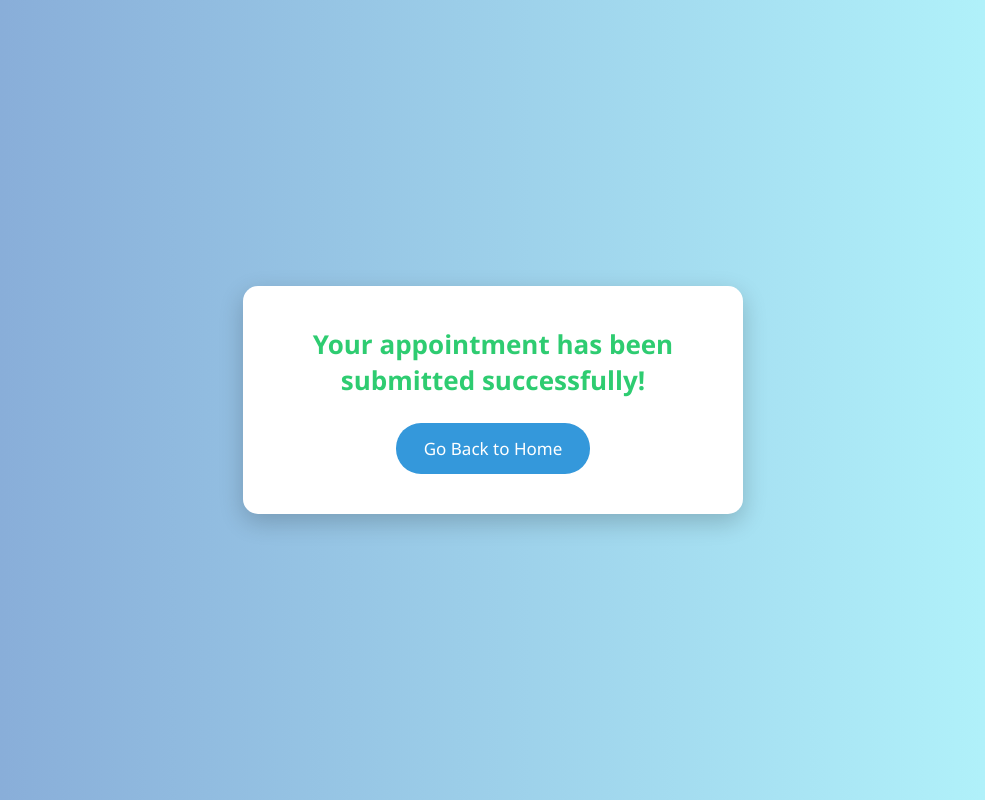
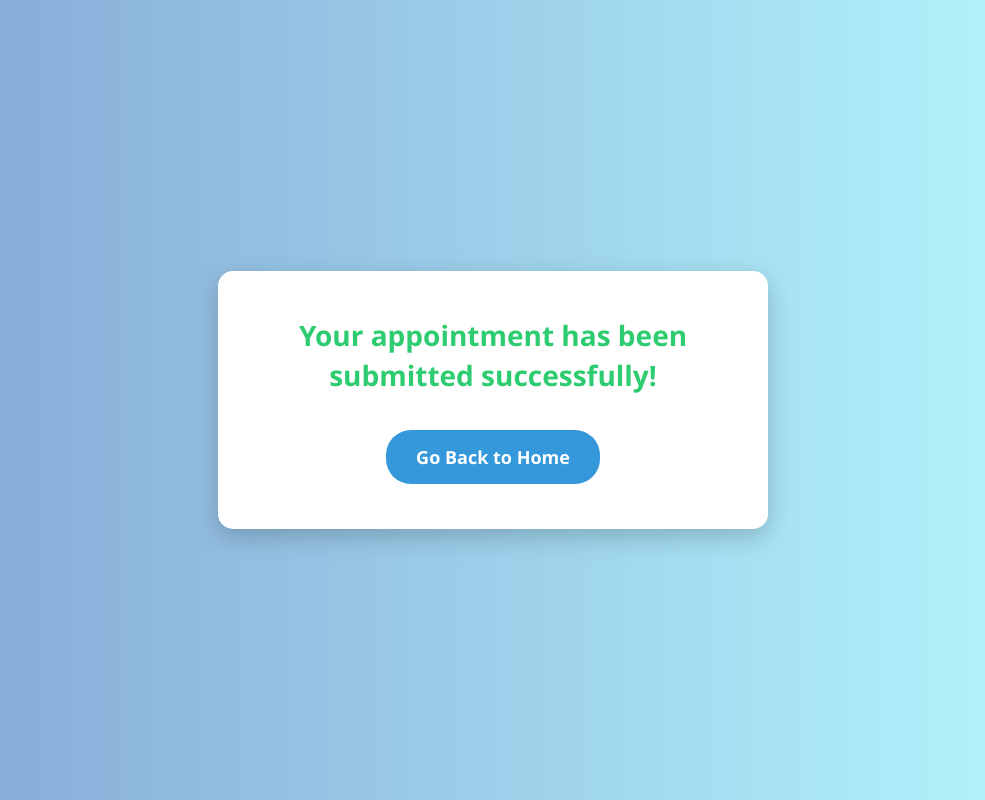
Before and after one commit to Herwinstenil/Hospital-Appointment-Booking, a Django app: page /profile_success/ in a window 1280 px wide. Shown: the whole page, without its empty margins (147-1132 px from the left). Run offline with Django 5.2, Linux system fonts and the light colour scheme.

Commit message:
Hospital

```diff
--- a/Branch/Emergency/templates/login.html
+++ b/Branch/Emergency/templates/login.html
@@ -8,7 +8,8 @@
 
   <!-- Font Awesome for eye icon -->
   <link rel="stylesheet" href="https://cdnjs.cloudflare.com/ajax/libs/font-awesome/6.4.0/css/all.min.css"
-    crossorigin="anonymous" referrerpolicy="no-referrer" />  <style>
+    crossorigin="anonymous" referrerpolicy="no-referrer" />
+  <style>
     :root {
       --white: #fff;
       --gray: #333;
@@ -134,6 +135,7 @@
     .btn:active {
       transform: scale(0.98);
     }
+
     .error-message {
       text-align: center;
       color: red;
@@ -499,7 +501,6 @@
         background: #333;
       }
     }
-
   </style>
 </head>
 
@@ -542,4 +543,5 @@
     }
   </script>
 </body>
+
 </html>
--- a/Branch/Emergency/templates/success.html
+++ b/Branch/Emergency/templates/success.html
@@ -1,12 +1,11 @@
 <!DOCTYPE html>
 <html lang="en">
+
 <head>
     <meta charset="UTF-8">
     <title>Appointment Success</title>
     <meta name="viewport" content="width=device-width, initial-scale=1.0">
-
     <style>
-
         * {
             margin: 0;
             padding: 0;
@@ -20,40 +19,43 @@
             justify-content: center;
             align-items: center;
             min-height: 100vh;
+            padding: 20px;
         }
 
         .success-container {
             background-color: #fff;
-            padding: 40px;
-            border-radius: 15px;
+            padding: 30px 25px;
+            border-radius: 12px;
             box-shadow: 0 8px 25px rgba(0, 0, 0, 0.2);
             text-align: center;
             animation: fadeInScale 0.8s ease;
             width: 100%;
-            max-width: 500px;
-            margin: 20px;
+            max-width: 450px;
         }
 
         h2 {
             color: #2ecc71;
-            font-size: 26px;
+            font-size: 22px;
             margin-bottom: 25px;
             line-height: 1.4;
         }
 
         a {
             display: inline-block;
-            padding: 14px 28px;
+            padding: 12px 24px;
             background-color: #3498db;
             color: white;
             text-decoration: none;
             border-radius: 25px;
-            font-size: 17px;
-            transition: background-color 0.3s ease;
+            font-size: 16px;
+            transition: all 0.3s ease;
+            font-weight: 600;
         }
 
         a:hover {
             background-color: #2980b9;
+            transform: translateY(-2px);
+            box-shadow: 0 4px 8px rgba(0, 0, 0, 0.2);
         }
 
         @keyframes fadeInScale {
@@ -68,24 +70,41 @@
             }
         }
 
-        /* Media Queries */
-
-        @media (max-width: 1024px) {
+        /* 320px - Small Mobile */
+        @media (min-width: 320px) {
             .success-container {
-                padding: 35px 30px;
+                padding: 25px 20px;
+                border-radius: 10px;
             }
 
             h2 {
-                font-size: 24px;
+                font-size: 20px;
+                margin-bottom: 20px;
             }
 
             a {
-                font-size: 16px;
-                padding: 12px 24px;
+                padding: 10px 20px;
+                font-size: 15px;
             }
         }
 
-        @media (max-width: 768px) {
+        /* 375px - Medium Mobile */
+        @media (min-width: 375px) {
+            .success-container {
+                padding: 28px 22px;
+            }
+
+            h2 {
+                font-size: 21px;
+            }
+
+            a {
+                padding: 11px 22px;
+            }
+        }
+
+        /* 425px - Large Mobile */
+        @media (min-width: 425px) {
             .success-container {
                 padding: 30px 25px;
             }
@@ -95,38 +114,100 @@
             }
 
             a {
-                font-size: 15px;
-                padding: 10px 22px;
+                padding: 12px 24px;
+                font-size: 16px;
             }
         }
 
-        @media (max-width: 576px) {
+        /* 768px - Tablet */
+        @media (min-width: 768px) {
             .success-container {
-                padding: 25px 20px;
+                padding: 40px 35px;
+                border-radius: 15px;
+                max-width: 500px;
             }
 
             h2 {
-                font-size: 20px;
+                font-size: 26px;
+                margin-bottom: 30px;
             }
 
             a {
-                font-size: 14px;
-                padding: 10px 20px;
+                padding: 14px 28px;
+                font-size: 17px;
             }
         }
 
-        @media (max-width: 400px) {
+        /* 1024px - Small Desktop */
+        @media (min-width: 1024px) {
+            .success-container {
+                padding: 45px 40px;
+                max-width: 550px;
+            }
+
+            h2 {
+                font-size: 28px;
+                margin-bottom: 35px;
+            }
+
+            a {
+                padding: 15px 30px;
+                font-size: 18px;
+            }
+        }
+
+        /* 1440px - Large Desktop */
+        @media (min-width: 1440px) {
+            .success-container {
+                padding: 50px 45px;
+                max-width: 600px;
+            }
+
+            h2 {
+                font-size: 32px;
+                margin-bottom: 40px;
+            }
+
+            a {
+                padding: 16px 32px;
+                font-size: 19px;
+            }
+        }
+
+        /* 2560px - 4K Screens */
+        @media (min-width: 2560px) {
+            .success-container {
+                padding: 70px 60px;
+                max-width: 800px;
+                border-radius: 20px;
+            }
+
+            h2 {
+                font-size: 42px;
+                margin-bottom: 50px;
+            }
+
+            a {
+                padding: 20px 40px;
+                font-size: 24px;
+                border-radius: 30px;
+            }
+        }
+
+        /* Extra small devices (below 320px) */
+        @media (max-width: 319px) {
             .success-container {
                 padding: 20px 15px;
             }
 
             h2 {
                 font-size: 18px;
+                margin-bottom: 18px;
             }
 
             a {
-                font-size: 13px;
-                padding: 8px 18px;
+                padding: 9px 18px;
+                font-size: 14px;
             }
         }
     </style>
@@ -138,4 +219,5 @@
         <a href="{% url 'index' %}">Go Back to Home</a>
     </div>
 </body>
+
 </html>
--- a/Branch/Emergency/templates/userprofile.html
+++ b/Branch/Emergency/templates/userprofile.html
@@ -1,5 +1,6 @@
 <!DOCTYPE html>
 <html lang="en">
+
 <head>
     <meta charset="UTF-8" />
     <meta name="viewport" content="width=device-width, initial-scale=1.0, maximum-scale=5, user-scalable=1" />
@@ -27,6 +28,7 @@
             from {
                 opacity: 0;
             }
+
             to {
                 opacity: 1;
             }
@@ -49,6 +51,7 @@
             0% {
                 transform: translateY(0);
             }
+
             100% {
                 transform: translateY(-200px);
             }
@@ -78,6 +81,7 @@
                 transform: translateY(30px);
                 opacity: 0;
             }
+
             to {
                 transform: translateY(0);
                 opacity: 1;
@@ -354,6 +358,7 @@
         }
     </style>
 </head>
+
 <body>
     <div class="appointment-container">
         <h2>Book an Appointment</h2>
@@ -408,4 +413,5 @@
     </div>
 
 </body>
+
 </html>
```
Also changed, not shown: Branch/db.sqlite3. Lines whose indentation alone changed are shown as unchanged.
